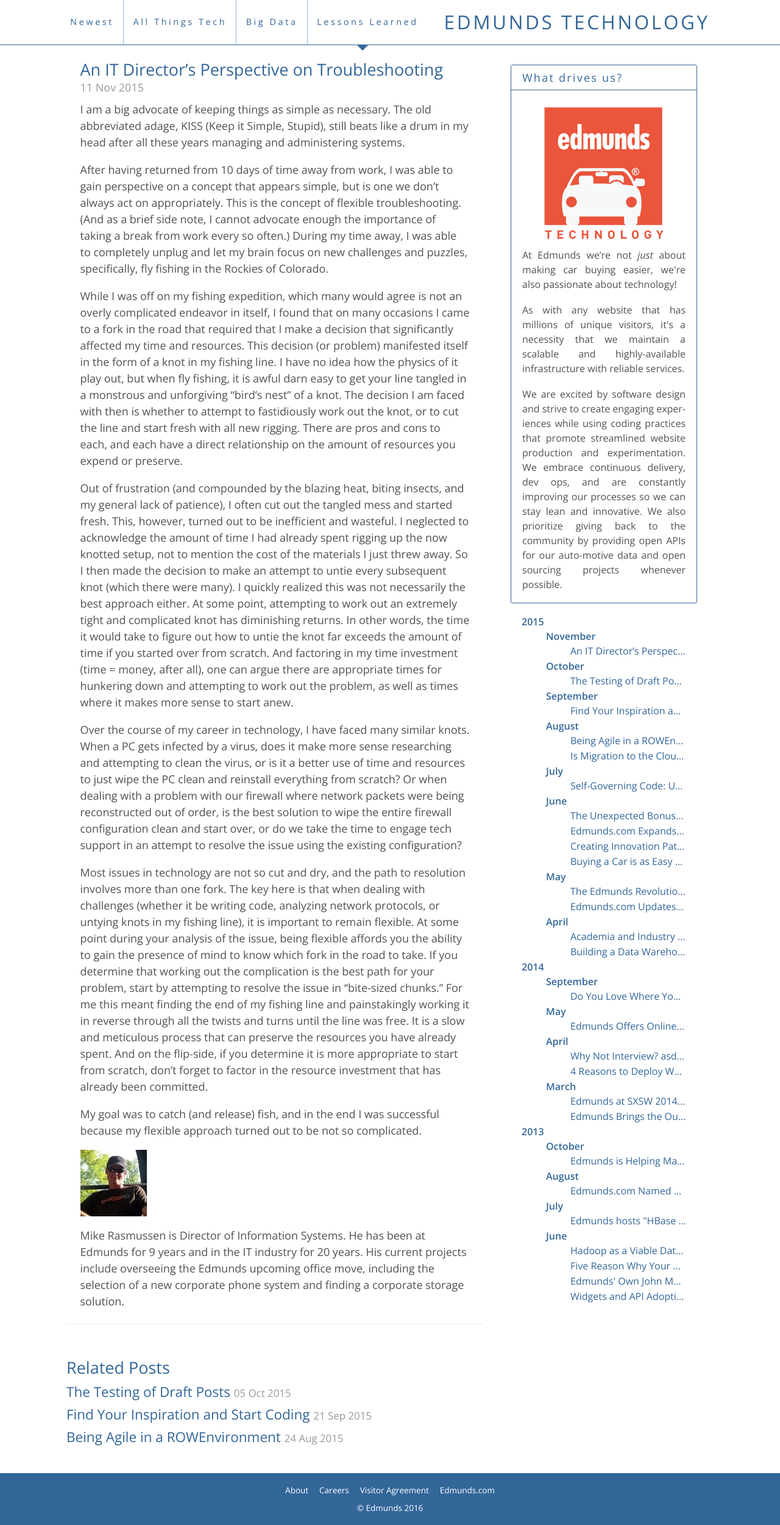
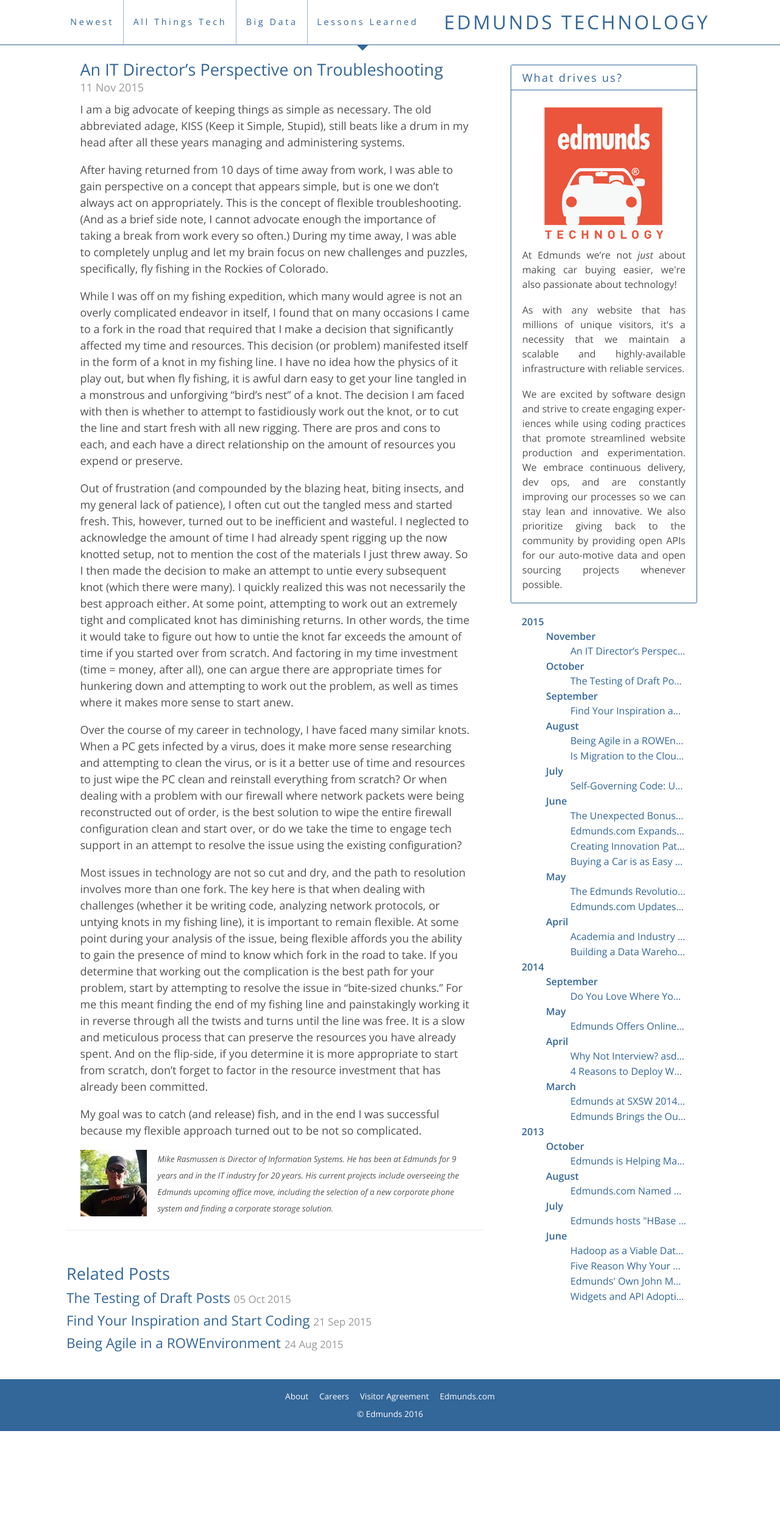
Before and after one commit to brgibson/blog-prototype, a Jekyll site: the page built from _posts/2015-11-11-An-IT-Directors-Perspective-On-Troubleshooting.md, in a window 1280 px wide. Shown: the whole page at 61% size. Built offline with Jekyll 4.4.1, drawn with Linux system fonts in a browser that asks for light colours; after the commit the page ends 2346 px from its top, so only the background shows below that.

Commit message:
Wrapped bio around pic

```diff
--- a/_posts/2015-11-11-An-IT-Directors-Perspective-On-Troubleshooting.md
+++ b/_posts/2015-11-11-An-IT-Directors-Perspective-On-Troubleshooting.md
@@ -27,6 +27,12 @@
 
 My goal was to catch (and release) fish, and in the end I was successful because my flexible approach turned out to be not so complicated.
 
-<img src="{{site.baseimagesurl}}/Mike-pic.jpg"/>
+<p>
+	<img src="{{site.baseimagesurl}}/Mike-pic.jpg" style="float: left;margin-right: 1em;"/>
 
-Mike Rasmussen is Director of Information Systems.  He has been at Edmunds for 9 years and in the IT industry for 20 years. His current projects include overseeing the Edmunds upcoming office move, including the selection of a new corporate phone system and finding a corporate storage solution.
+	<i style="font-size:.75rem">
+ 	Mike Rasmussen is Director of Information Systems.  He has been at Edmunds for 9 years and in the IT industry for 20 years. His current projects include overseeing the Edmunds upcoming office move, including the selection of a new corporate phone system and finding a corporate storage solution.
+ 	</i>
+
+
+</p>
```
